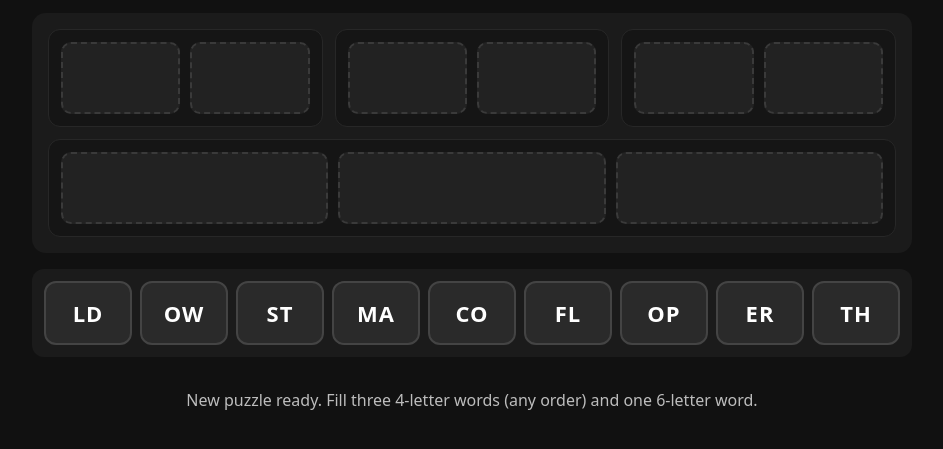
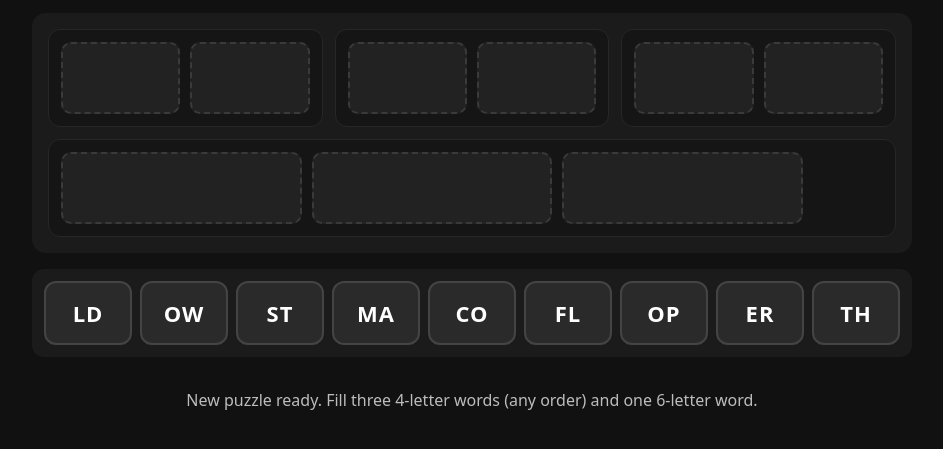
Before and after one commit to adrian-hsiah/word-pair-test, a plain HTML site: page index.html in a window 1280 px wide. Shown: the part 205-654 px from the top of the page, without its empty margins (168-1111 px from the left). Drawn offline with Linux system fonts and the light colour scheme.

Commit message:
Update style.css

```diff
--- a/style.css
+++ b/style.css
@@ -23,14 +23,14 @@ button:disabled{ opacity:.6; cursor:not-allowed; }
 #board{
   background:var(--panel); border-radius:14px; padding:16px;
   display:grid; gap:12px;
-  grid-template-columns: repeat(3, 1fr);
+  grid-template-columns: repeat(3, 0.7fr);
   grid-template-rows: auto auto;
 }
 .word-box{
   background:#151515; border:1px solid #272727; border-radius:12px; padding:12px;
   display:grid; gap:10px; grid-template-columns: repeat(2, 1fr);
 }
-.word-box.six{ grid-column: 1 / -1; grid-template-columns: repeat(3, 1fr); }
+.word-box.six{ grid-column: 1 / -1; grid-template-columns: repeat(3, 0.3fr); }
 
 .slot{
   min-height:72px; border:2px dashed #3a3a3a; border-radius:10px; background:var(--slot);
```
